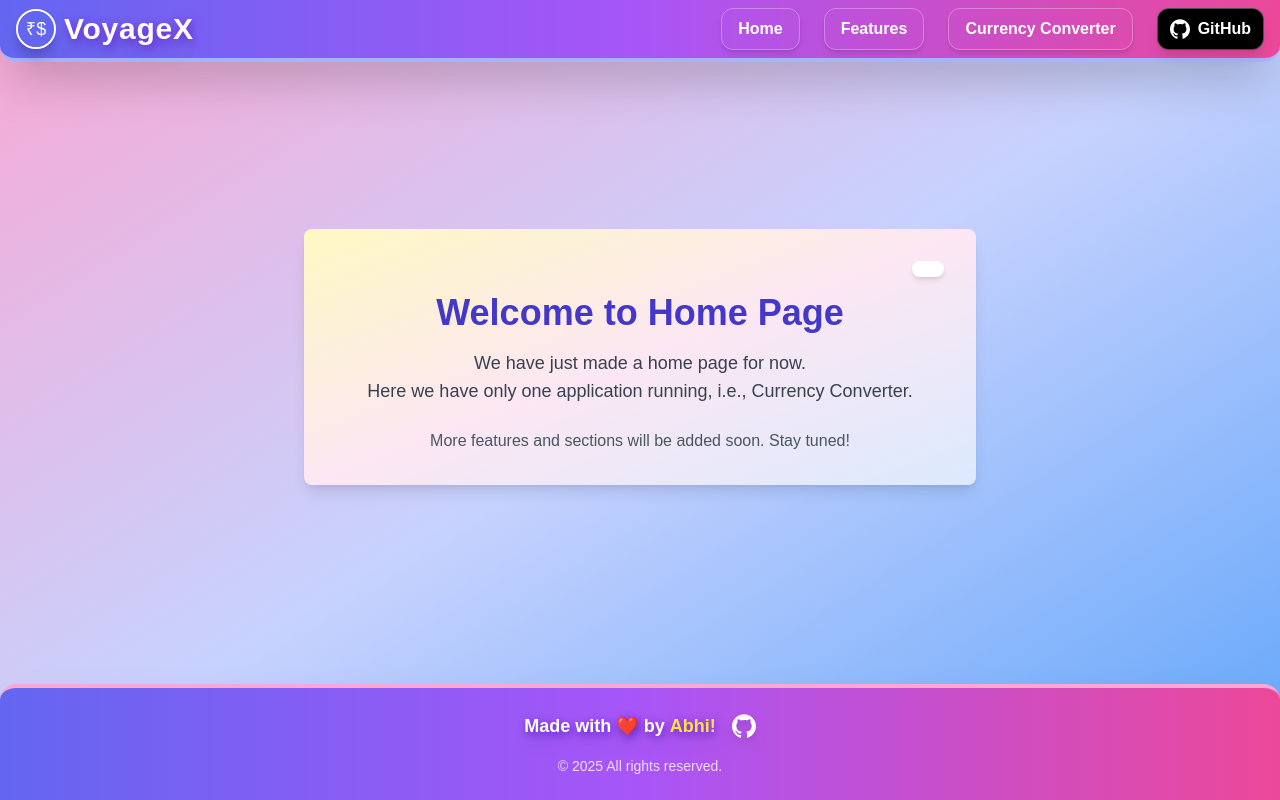
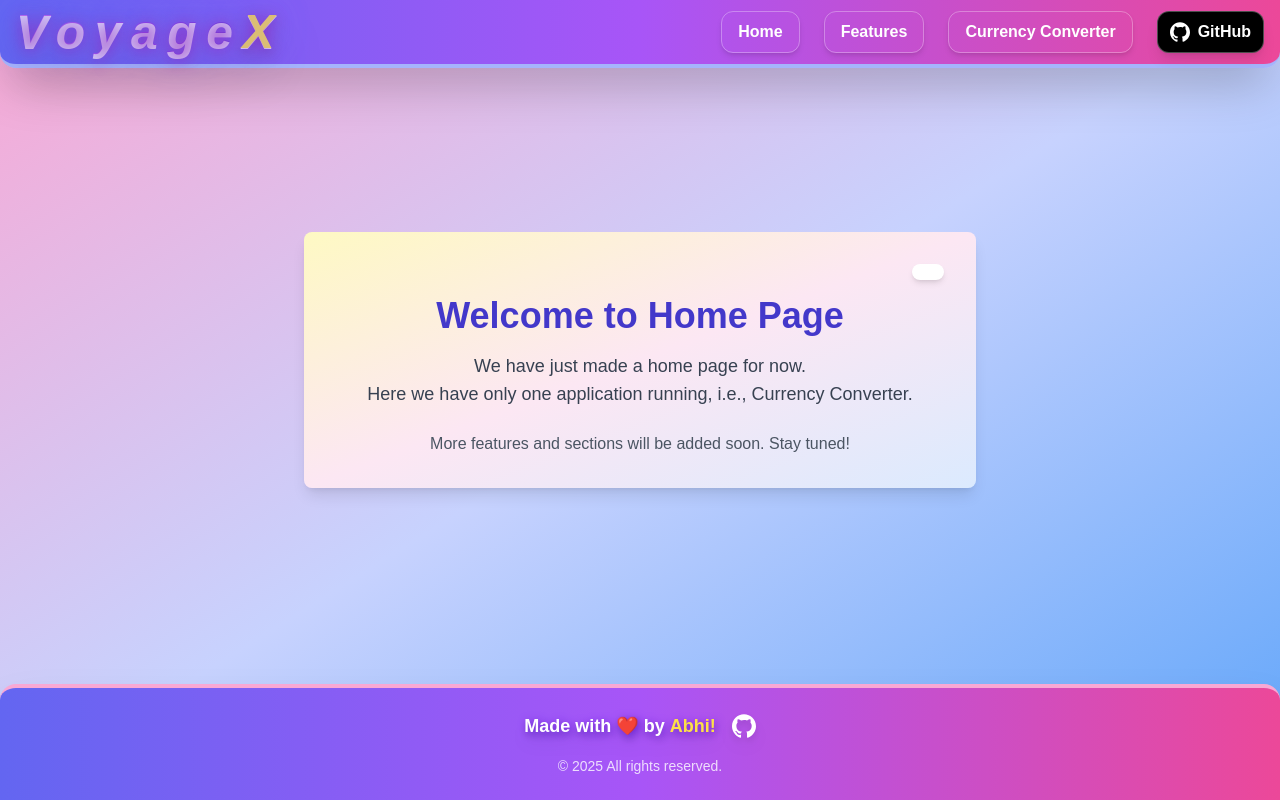
Before and after one commit to imabhi165/Currency-Converter, a React (Vite) app: page / in a window 1280 px wide. Built offline with nearby package versions, Linux system fonts and the light colour scheme.

Commit message:
Adding style to the navbar and its logo.

```diff
--- a/src/components/navbar.jsx
+++ b/src/components/navbar.jsx
@@ -6,9 +6,18 @@ const Navbar = ({ setPage }) => {
     <nav className="sticky top-0 z-50 py-2 px-4 rounded-b-2xl bg-gradient-to-r from-indigo-500 via-purple-500 to-pink-500 shadow-2xl backdrop-blur-lg border-b-4 border-indigo-300">
       <div className="max-w-7xl mx-auto flex items-center justify-between">
         {/* Logo / App Name */}
-        <div className="flex items-center gap-2 drop-shadow-xl">
-          <img src={`${import.meta.env.BASE_URL}src/assets/logo.svg`} alt="Logo" className="w-10 h-10 rounded-full border-2 border-white shadow-lg" />
-          <span className="text-white text-3xl font-extrabold tracking-wide" style={{textShadow: '2px 2px 8px #6D28D9'}}>VoyageX</span>
+        <div className="flex items-center gap-2 drop-shadow-2xl">
+          <span
+            className="text-5xl font-extrabold italic tracking-widest text-transparent bg-clip-text bg-gradient-to-r from-fuchsia-400 via-purple-600 to-indigo-700 animate-pulse"
+            style={{
+              textShadow:
+                '0 2px 16px #a21caf, 0 1px 0 #fff, 0 0px 40px #6366f1',
+              letterSpacing: '0.2em',
+              fontFamily: 'cursive, fantasy, sans-serif',
+            }}
+          >
+            Voyage<span className="text-yellow-300 drop-shadow-lg">X</span>
+          </span>
         </div>
         {/* Hamburger Icon for mobile */}
         <button
```
